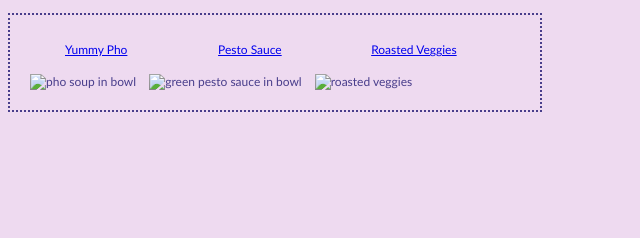
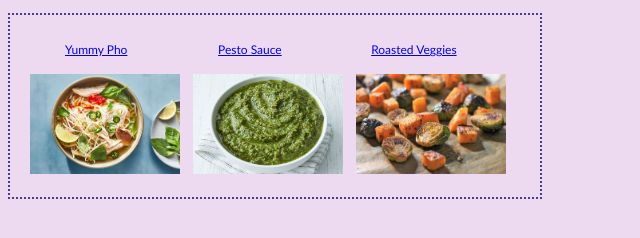
Before and after one commit to amyongaro/odin-projects, a plain HTML site: page odin-recipes/index.html in a window 1280 px wide. Shown: the part 52-290 px from the top of the page, without its empty margins (0-640 px from the left). Drawn offline with Linux system fonts and the light colour scheme.

Commit message:
migrate pages and files and relink in new directory

```diff
--- a/odin-recipes/index.html
+++ b/odin-recipes/index.html
@@ -15,9 +15,9 @@
         </ul>
         <div class="image-section">
             <span>
-                <img src="phophoto.jpg" alt="pho soup in bowl" width="150" height="100">
-                <img src="./pestosauce.jpg" alt="green pesto sauce in bowl" width="150" height="100">
-                <img src="./roastedveggies.jpg" alt="roasted veggies" width="150" height="100">
+                <img src="./images/phophoto.jpg" alt="pho soup in bowl" width="150" height="100">
+                <img src="./images/pestosauce.jpg" alt="green pesto sauce in bowl" width="150" height="100">
+                <img src="./images/roastedveggies.jpg" alt="roasted veggies" width="150" height="100">
             </span>
         </div>
         </div>
```
Also changed, not shown: odin-recipes/recipes/pesto.html (+1 -1 lines), odin-recipes/recipes/roastedveggies.html (+1 -1 lines), odin-recipes/recipes/yummypho.html (+1 -1 lines), 1 other file.
